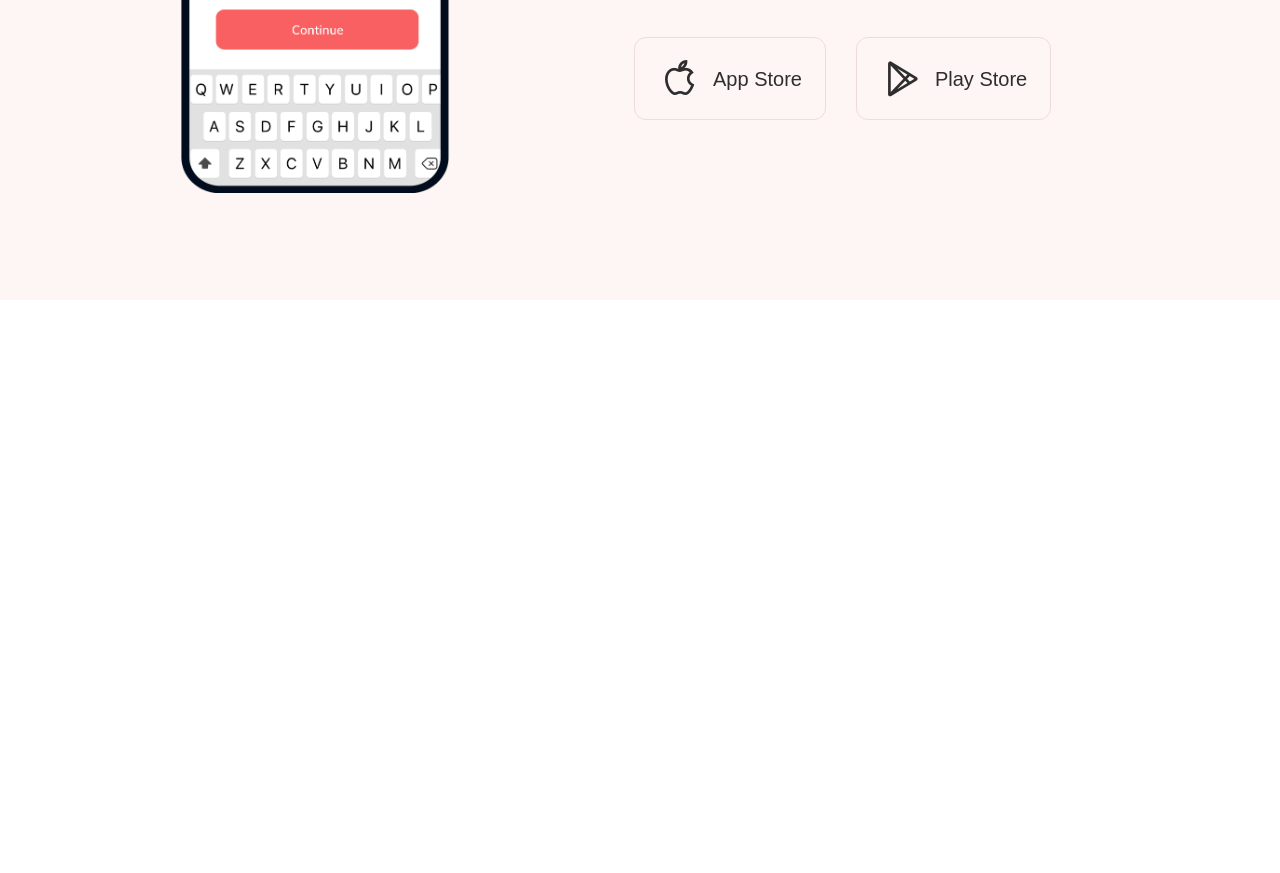
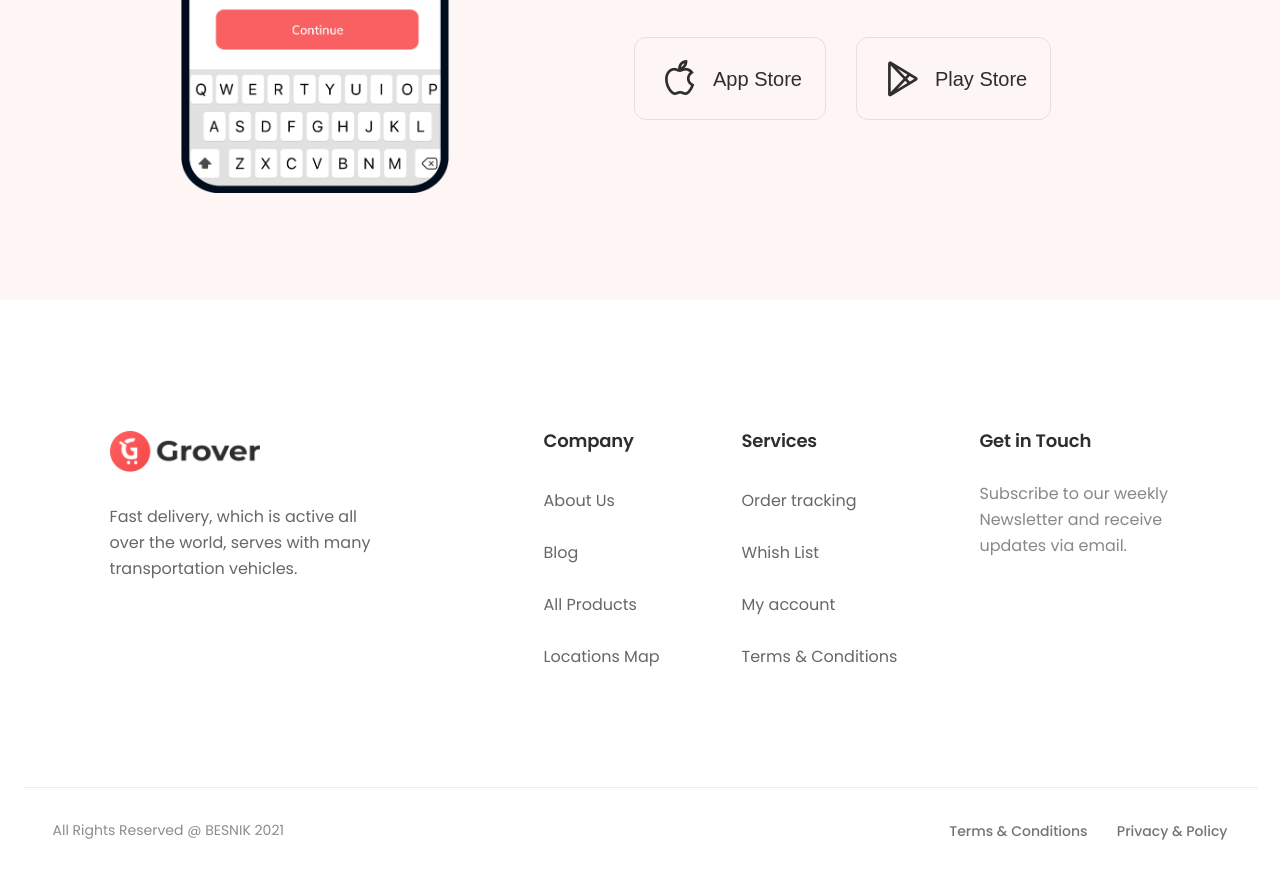
Before and after one commit to Puchinn/lading-page, a plain HTML site: page index.html in a window 1280 px wide. Shown: the part 3418-4291 px from the top of the page. Before the commit the page ends 3718 px from the top, so only its background shows below. Drawn offline with nearby package versions, Linux system fonts and the light colour scheme.

Commit message:
add footer section

```diff
--- a/index.html
+++ b/index.html
@@ -169,6 +169,45 @@
       </div>
     </section>
   </main>
+  <footer>
+    <div class="footer-1-container">
+      <div class="footer-1-content">
+        <img src="assets/logo.png" width="150" alt="logo">
+        <p>Fast delivery, which is active all over the world, serves with many transportation vehicles.</p>
+      </div>
+      <div class="links">
+        <div class="col">
+          <h2>Company</h2>
+          <ul>
+            <li><a href="#">About Us</a></li>
+            <li><a href="#">Blog</a></li>
+            <li><a href="#">All Products</a></li>
+            <li><a href="#">Locations Map</a></li>
+          </ul>
+        </div>
+        <div class="col">
+          <h2>Services</h2>
+          <ul>
+            <li><a href="#">Order tracking</a></li>
+            <li><a href="#">Whish List</a></li>
+            <li><a href="#">My account</a></li>
+            <li><a href="#">Terms & Conditions</a></li>
+          </ul>
+        </div>
+        <div class="col">
+          <h2>Get in Touch</h2>
+          <p>Subscribe to our weekly Newsletter and receive updates via email.</p>
+        </div>
+      </div>
+    </div>
+    <div class="footer-2-container">
+      <p>All Rights Reserved @ BESNIK 2021</p>
+      <div>
+        <a href="#">Terms & Conditions</a>
+        <a href="#">Privacy & Policy</a>
+      </div>
+    </div>
+  </footer>
 </body>
 
 </html>
--- a/styles.css
+++ b/styles.css
@@ -715,3 +715,98 @@ header {
 .cta-buttons>button>i {
   font-size: 43px;
 }
+
+
+footer {
+  margin-top: 55px;
+}
+
+.footer-1-container {
+  max-width: 1235px;
+  margin: auto;
+  display: flex;
+  gap: 168px;
+  justify-content: center;
+  padding-top: 76px;
+  padding-bottom: 30px;
+}
+
+.footer-1-content>p {
+  color: #676767;
+  font-size: 16px;
+  font-style: normal;
+  font-weight: 400;
+  line-height: 26px;
+  margin-top: 25px;
+  width: 266px;
+}
+
+.links {
+  display: flex;
+  gap: 82px;
+}
+
+.col>h2 {
+  color: #2E2E2E;
+  font-size: 18px;
+  font-style: normal;
+  font-weight: 600;
+  line-height: 20px;
+  letter-spacing: -0.18px;
+  padding-bottom: 30px;
+}
+
+.col>ul {
+  list-style: none;
+  display: flex;
+  flex-direction: column;
+  gap: 12px;
+}
+
+.col>ul>li>a {
+  text-decoration: none;
+  color: #676767;
+  font-size: 16px;
+  font-style: normal;
+  font-weight: 400;
+  line-height: 40px;
+}
+
+.col>p {
+  max-width: 191px;
+  color: #888;
+  font-size: 16px;
+  font-style: normal;
+  font-weight: 400;
+  line-height: 26px;
+}
+
+.footer-2-container {
+  display: flex;
+  max-width: 1235px;
+  margin: auto;
+  margin-top: 80px;
+  padding: 30px;
+  border-top: 1px solid #ECECEC;
+  justify-content: space-between;
+}
+
+.footer-2-container>p {
+  color: #8C8C8C;
+  text-align: center;
+  font-size: 14px;
+  font-style: normal;
+  font-weight: 400;
+  line-height: 24px;
+}
+
+.footer-2-container>div>a {
+  color: #747474;
+  text-align: right;
+  font-size: 14px;
+  font-style: normal;
+  font-weight: 500;
+  line-height: 24px;
+  text-decoration: none;
+  margin-left: 25px;
+}
```
